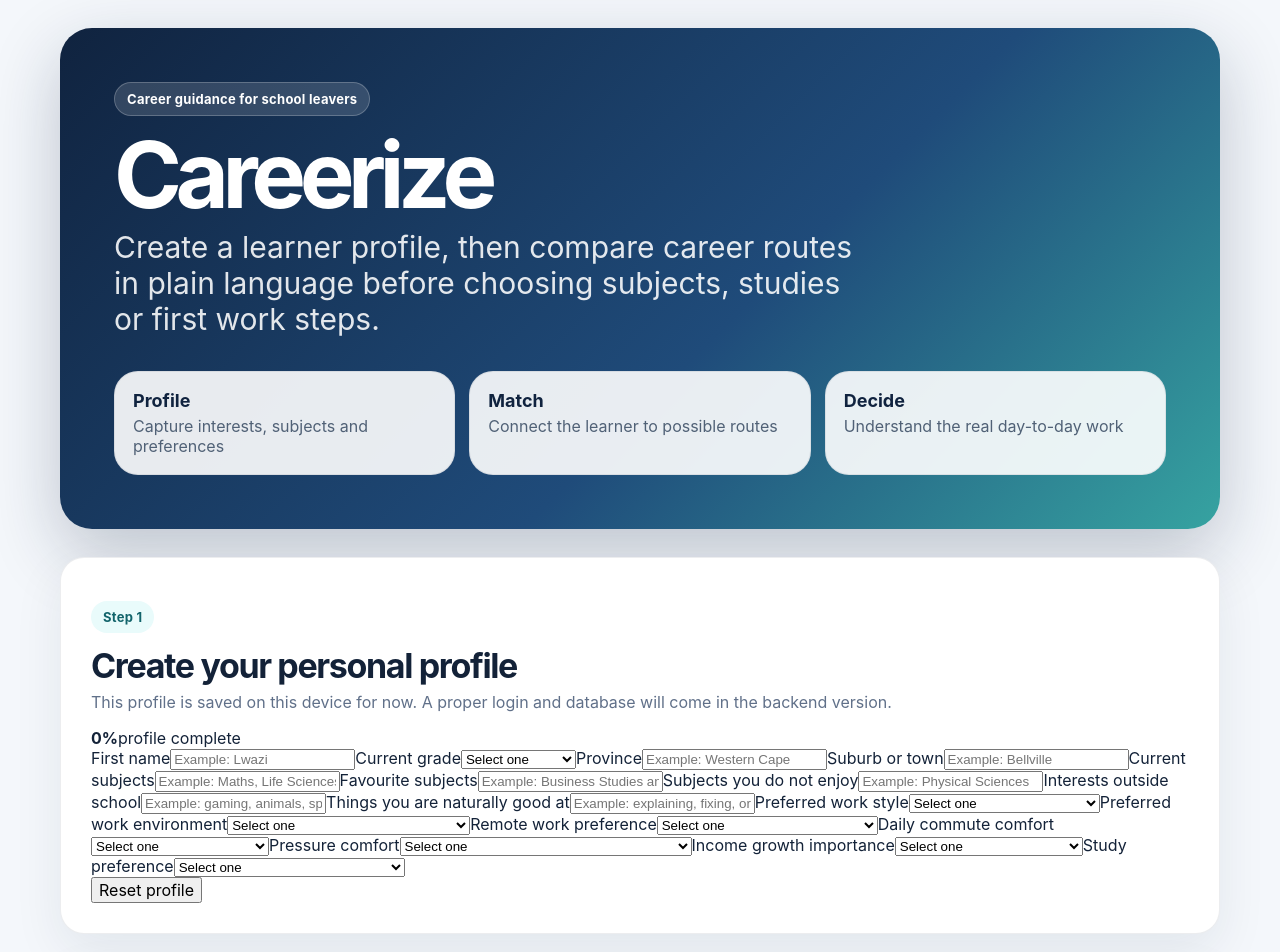
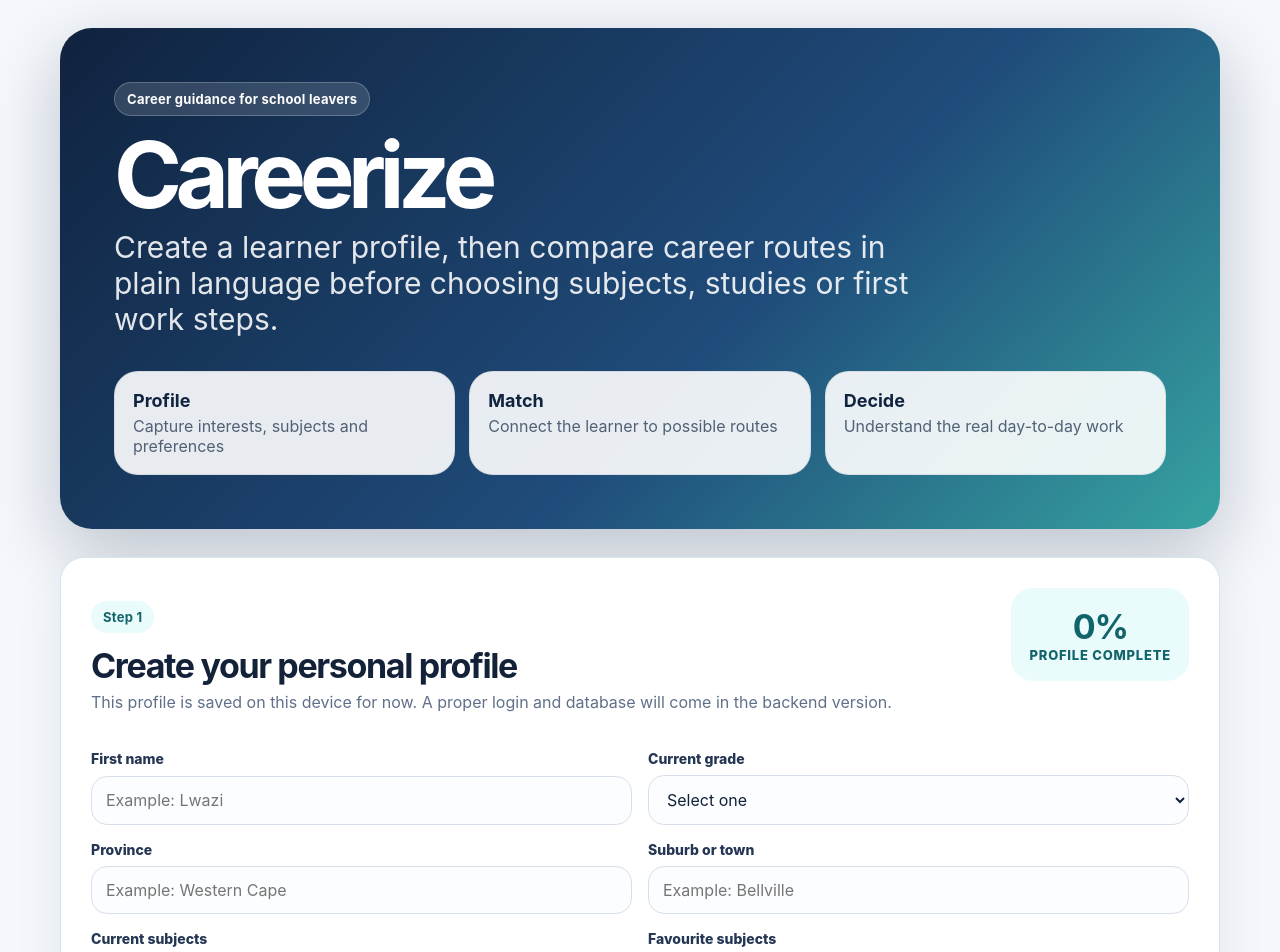
Before and after one commit to Mumoxa/Careerize, a React (Vite) app: page / in a window 1280 px wide. Shown: the top 952 px of the page. Built offline with nearby package versions, Linux system fonts and the light colour scheme.

Commit message:
Style personal profile flow

```diff
--- a/src/styles.css
+++ b/src/styles.css
@@ -12,8 +12,14 @@
   margin: 0;
 }
 
+button,
+input,
+select {
+  font: inherit;
+}
+
 button {
-  font: inherit;
+  border: 0;
 }
 
 .page {
@@ -56,7 +62,7 @@
 }
 
 .lead {
-  max-width: 760px;
+  max-width: 820px;
   font-size: clamp(20px, 3vw, 30px);
   line-height: 1.2;
   margin: 0 0 34px;
@@ -108,6 +114,48 @@
   box-shadow: 0 18px 50px rgba(16, 35, 63, 0.08);
 }
 
+.profilePanel {
+  border: 1px solid rgba(31, 122, 140, 0.18);
+}
+
+.sectionHead {
+  display: flex;
+  justify-content: space-between;
+  gap: 24px;
+  align-items: flex-start;
+  margin-bottom: 22px;
+}
+
+.sectionHead.compact {
+  margin-bottom: 6px;
+}
+
+.completion {
+  min-width: 160px;
+  padding: 18px;
+  border-radius: 22px;
+  background: #e9fbfb;
+  text-align: center;
+  color: #12646b;
+}
+
+.completion strong,
+.completion span {
+  display: block;
+}
+
+.completion strong {
+  font-size: 34px;
+  letter-spacing: -0.04em;
+}
+
+.completion span {
+  font-size: 13px;
+  font-weight: 800;
+  text-transform: uppercase;
+  letter-spacing: 0.06em;
+}
+
 .panel h2,
 .resultCard h2,
 .resultCard h3 {
@@ -123,6 +171,56 @@
 .muted {
   color: #607089;
   margin-top: 0;
+}
+
+.profileGrid {
+  display: grid;
+  grid-template-columns: repeat(2, 1fr);
+  gap: 16px;
+}
+
+.field {
+  display: grid;
+  gap: 8px;
+}
+
+.field span {
+  font-weight: 800;
+  font-size: 14px;
+  color: #243653;
+}
+
+.field input,
+.field select {
+  width: 100%;
+  border: 1px solid #d7e0ea;
+  background: #fbfdff;
+  border-radius: 16px;
+  padding: 13px 14px;
+  color: #132238;
+  outline: none;
+}
+
+.field input:focus,
+.field select:focus {
+  border-color: #1f7a8c;
+  box-shadow: 0 0 0 4px rgba(31, 122, 140, 0.1);
+}
+
+.profileActions {
+  display: flex;
+  justify-content: flex-end;
+  margin-top: 18px;
+}
+
+.secondaryButton {
+  border: 1px solid #d7e0ea;
+  background: #f7f9fc;
+  color: #132238;
+  border-radius: 16px;
+  padding: 12px 16px;
+  cursor: pointer;
+  font-weight: 800;
 }
 
 .questions {
@@ -274,8 +372,17 @@
   .heroGrid,
   .questions,
   .cards,
-  .facts {
+  .facts,
+  .profileGrid {
     grid-template-columns: 1fr;
+  }
+
+  .sectionHead {
+    flex-direction: column;
+  }
+
+  .completion {
+    width: 100%;
   }
 
   .panel h2,
```
